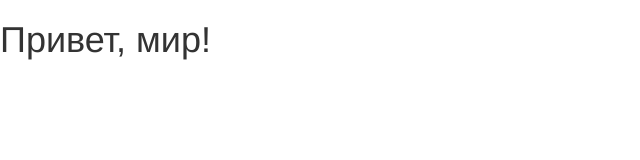
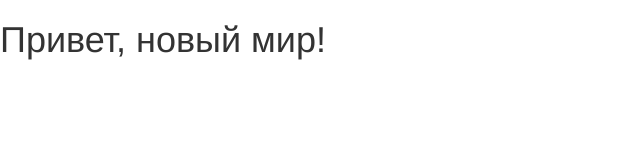
Before and after one commit to Kodjima/special-app, a plain HTML site: page index.html in a window 1280 px wide. Shown: the whole page, without its empty margins (0-640 px from the left). Drawn offline with nearby package versions, Linux system fonts and the light colour scheme.

```diff
--- a/index.html
+++ b/index.html
@@ -18,7 +18,7 @@
     <![endif]-->
   </head>
   <body>
-    <h1>Привет, мир!</h1>
+    <h1>Привет, новый мир!</h1>
 
     <!-- jQuery (necessary for Bootstrap's JavaScript plugins) -->
     <script src="https://ajax.googleapis.com/ajax/libs/jquery/1.11.0/jquery.min.js"></script>
```
